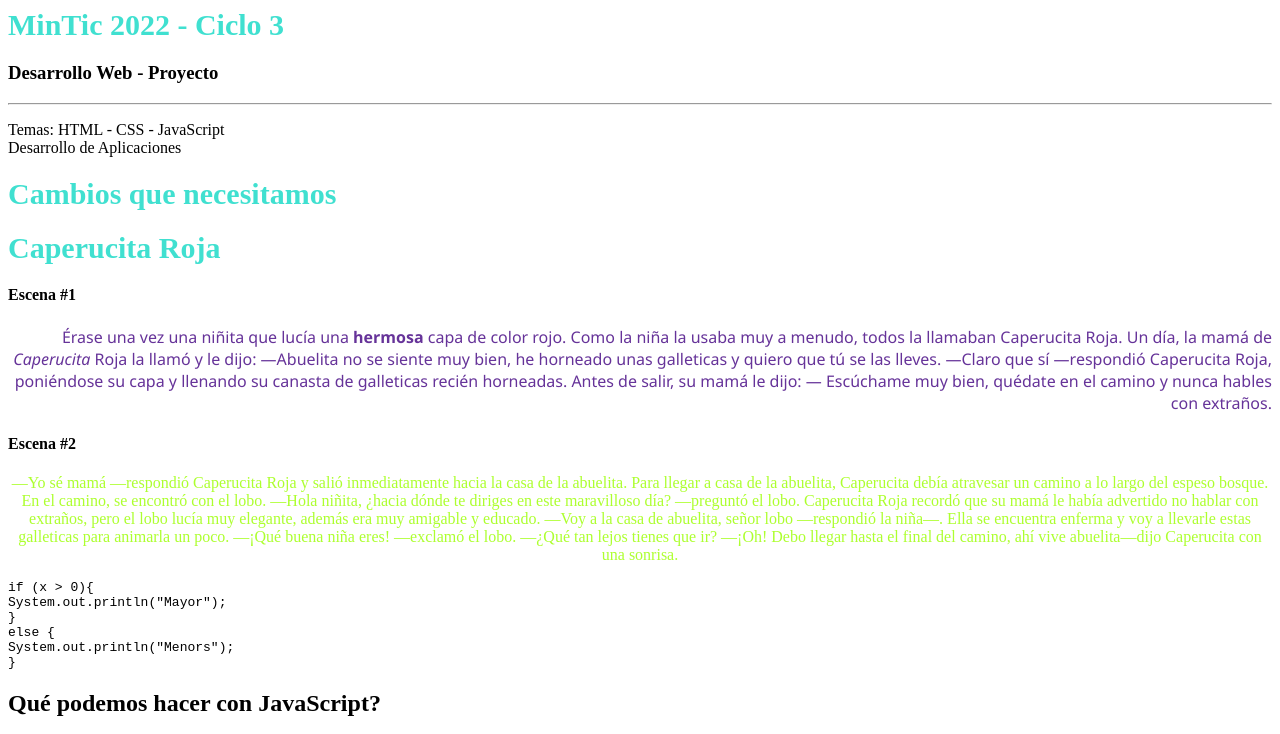
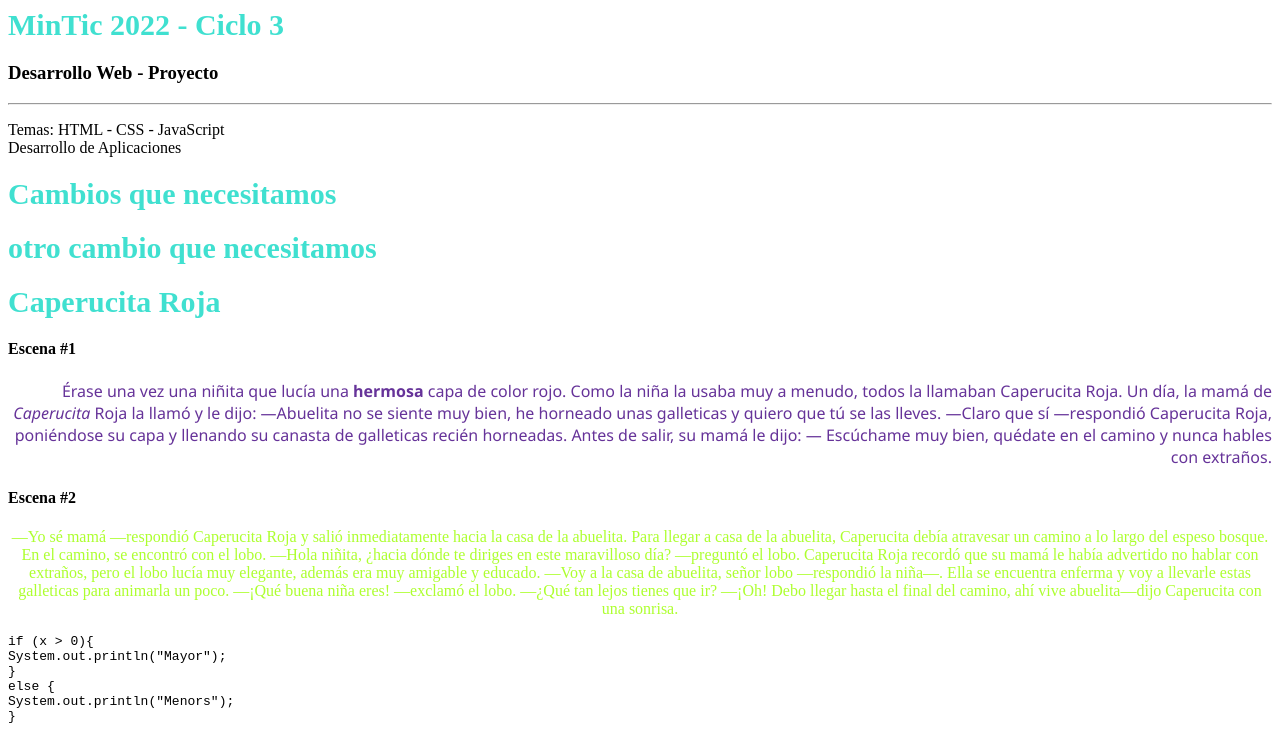
Before and after one commit to sebastianbarreram/prueba-1, a plain HTML site: page Ciclo3 - Semana 2/index.html in a window 1280 px wide. Shown: the top 734 px of the page. Drawn offline with Linux system fonts and the light colour scheme.

Commit message:
intento de subir algo diferente

```diff
--- a/Ciclo3 - Semana 2/index.html
+++ b/Ciclo3 - Semana 2/index.html
@@ -12,6 +12,7 @@
     <hr>
     <p>Temas: HTML - CSS - JavaScript <br> Desarrollo de Aplicaciones</p>
     <h1>Cambios que necesitamos</h1>
+    <h1>otro cambio que necesitamos</h1>
 
     <h1>Caperucita Roja</h1>
     <h4>Escena #1</h4>
```
